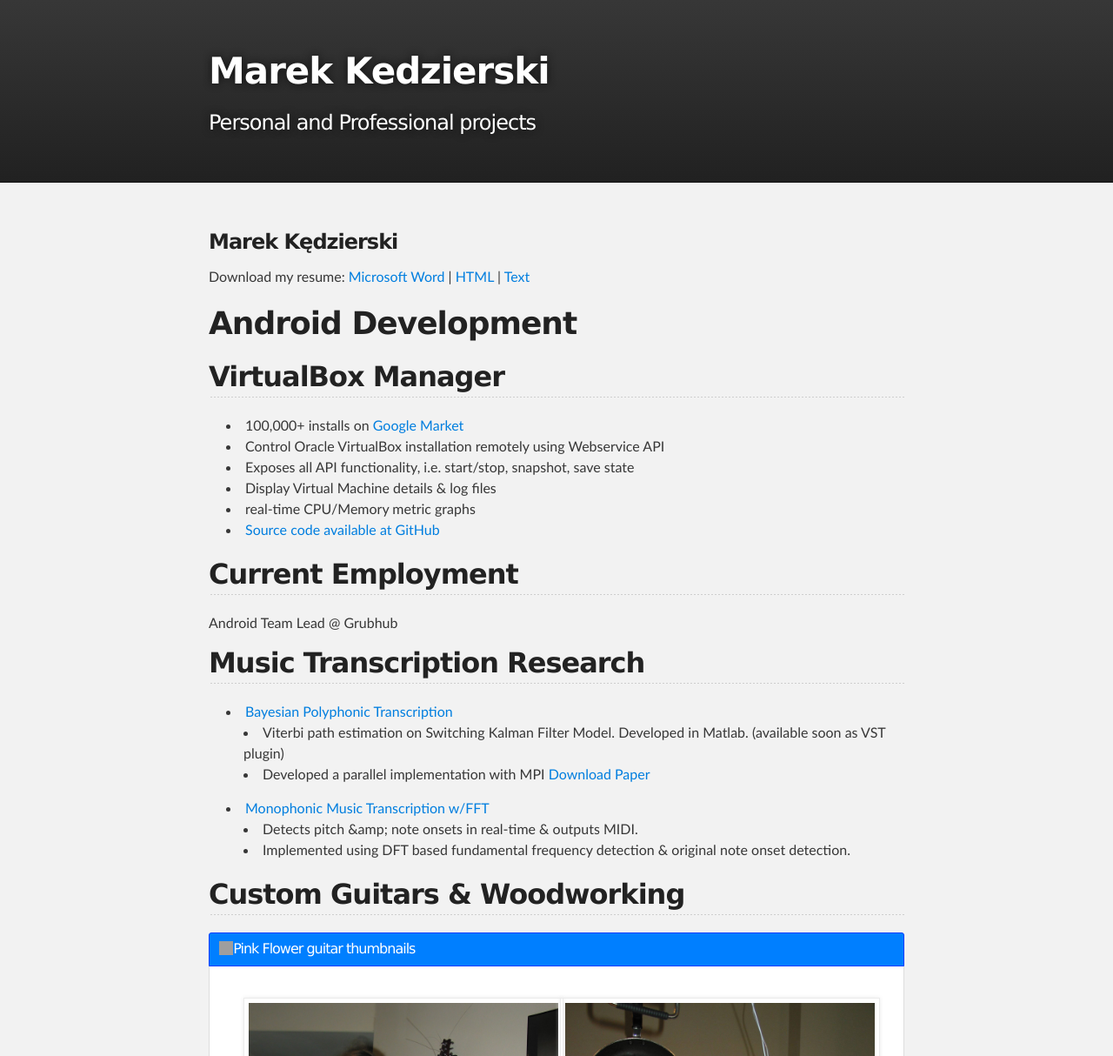
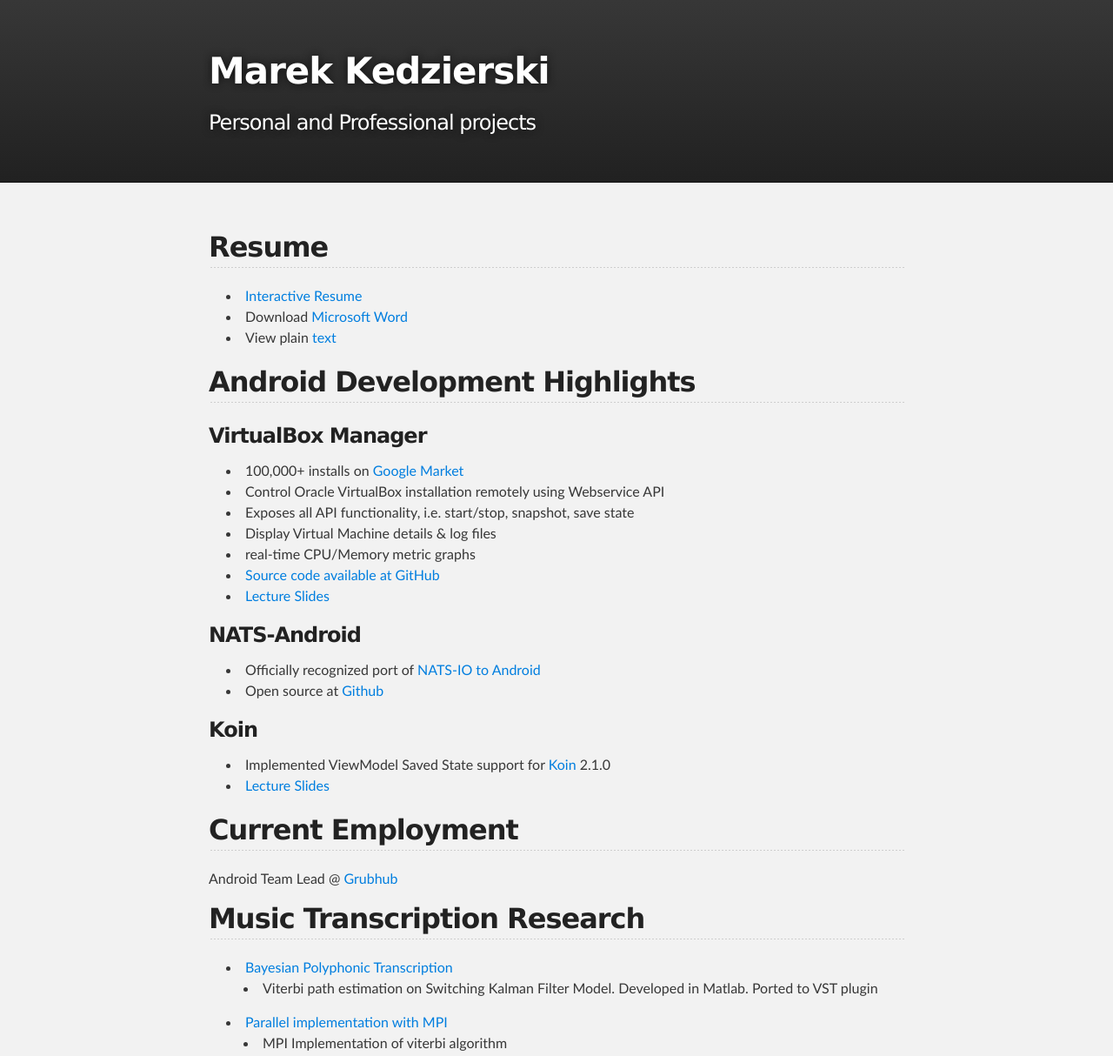
Before and after one commit to kedzie/kedzie.github.com, a plain HTML site: page index.html in a window 1280 px wide. Shown: the top 1214 px of the page at 87% size. Drawn offline with nearby package versions, Linux system fonts and the light colour scheme; grey boxes are pictures that could not be loaded.

Commit message:
add hightlights to main page

```diff
--- a/index.html
+++ b/index.html
@@ -70,18 +70,21 @@ $(function() {
     <div id="main_content_wrap" class="outer">
     <section id="main_content" class="inner">
 
-		<h3>Marek Kędzierski</h3>
+		<h2>Resume</h2>
 
-		<p>
-		Download my resume:
-		<a href="files/MarkKedzierski-Engineer.docx">Microsoft Word</a> |
-		<a href="files/MarkKedzierski-Engineer.html">HTML</a> |
-		<a href="files/MarkKedzierski-Engineer.txt">Text</a>
-		</p>
+		<div>
+		<ul>
+			<li><a href="files/MarkKedzierski-Engineer.html">Interactive Resume</a></li>
+			<li>Download <a href="files/MarkKedzierski-Engineer.docx">Microsoft Word</a></li>
+			<li>View plain <a href="files/MarkKedzierski-Engineer.txt">text</a></li>
+		</ul>
+		</div>
 
-		<h1>Android Development</h1>
+		<h2>Android Development Highlights</h2>
 
-		<h2>VirtualBox Manager</h2>
+			<div>
+
+		<h3>VirtualBox Manager</h3>
 		<ul>
 		<li>100,000+ installs on <a href="https://play.google.com/store/apps/details?id=com.kedzie.vbox">Google Market</a></li>
 		<li>Control Oracle VirtualBox installation remotely using Webservice API</li>
@@ -89,11 +92,26 @@ $(function() {
 		<li>Display Virtual Machine details &amp; log files</li>
 		<li>real-time CPU/Memory metric graphs</li>
 		<li><a href="https://github.com/kedzie/VBoxManager">Source code available at GitHub</a></li>
+		<li><a href="https://docs.google.com/presentation/d/1TyATQSuchTuCPwtfiqr6VllToBa4yRO0Uw4nxoRdUuY/edit?usp=sharing">Lecture Slides</a></li>
 		</ul>
+
+		<h3>NATS-Android</h3>
+		<ul>
+			<li>Officially recognized port of <a href="http://nats.io">NATS-IO to Android</a></li>
+			<li>Open source at <a href="http://www.github.com/SpotOnInc/nats-android">Github</a></li>
+		</ul>
+
+		<h3>Koin</h3>
+		<ul>
+			<li>Implemented ViewModel Saved State support for <a href="http://insert-koin.io">Koin</a> 2.1.0</li>
+			<li><a href="https://docs.google.com/presentation/d/1vS1VuIyORjirunh4Q-ElJ5uQ1kSz48vPVm37aKC7o5A/edit?usp=sharing">Lecture Slides</a></li>
+		</ul>
+
+	</div>
 
 		<h2>Current Employment</h2>
 
-		Android Team Lead @ Grubhub
+		Android Team Lead @ <a href="http://www.grubhub.com">Grubhub</a>
 
 		<h2>Music Transcription Research</h2>
 
@@ -101,10 +119,16 @@ $(function() {
 
 		<li><a href="files/BayesianPolyphonicTranscription.pdf">Bayesian Polyphonic Transcription</a>
 		<ul>
-		<li>Viterbi path estimation on Switching Kalman Filter Model. Developed in Matlab. (available soon as VST plugin)
-		<li>Developed a parallel implementation with MPI <a href="files/ParallelPolyphonicTranscription.pdf">Download Paper</a>
+		<li>Viterbi path estimation on Switching Kalman Filter Model. Developed in Matlab. Ported to VST plugin
 		</ul>
 		</li>
+		<li><a href="files/ParallelPolyphonicTranscription.pdf">Parallel implementation with MPI</a>
+			<ul>
+				<li>MPI Implementation of viterbi algorithm</li>
+			</ul>
+		</li>
+
+
 		<li><a href="files/MonophonicTranscription.pdf">Monophonic Music Transcription w/FFT</a>
 		<ul>
 		<li>Detects pitch &amp;amp; note onsets in real-time &amp; outputs MIDI.
```
